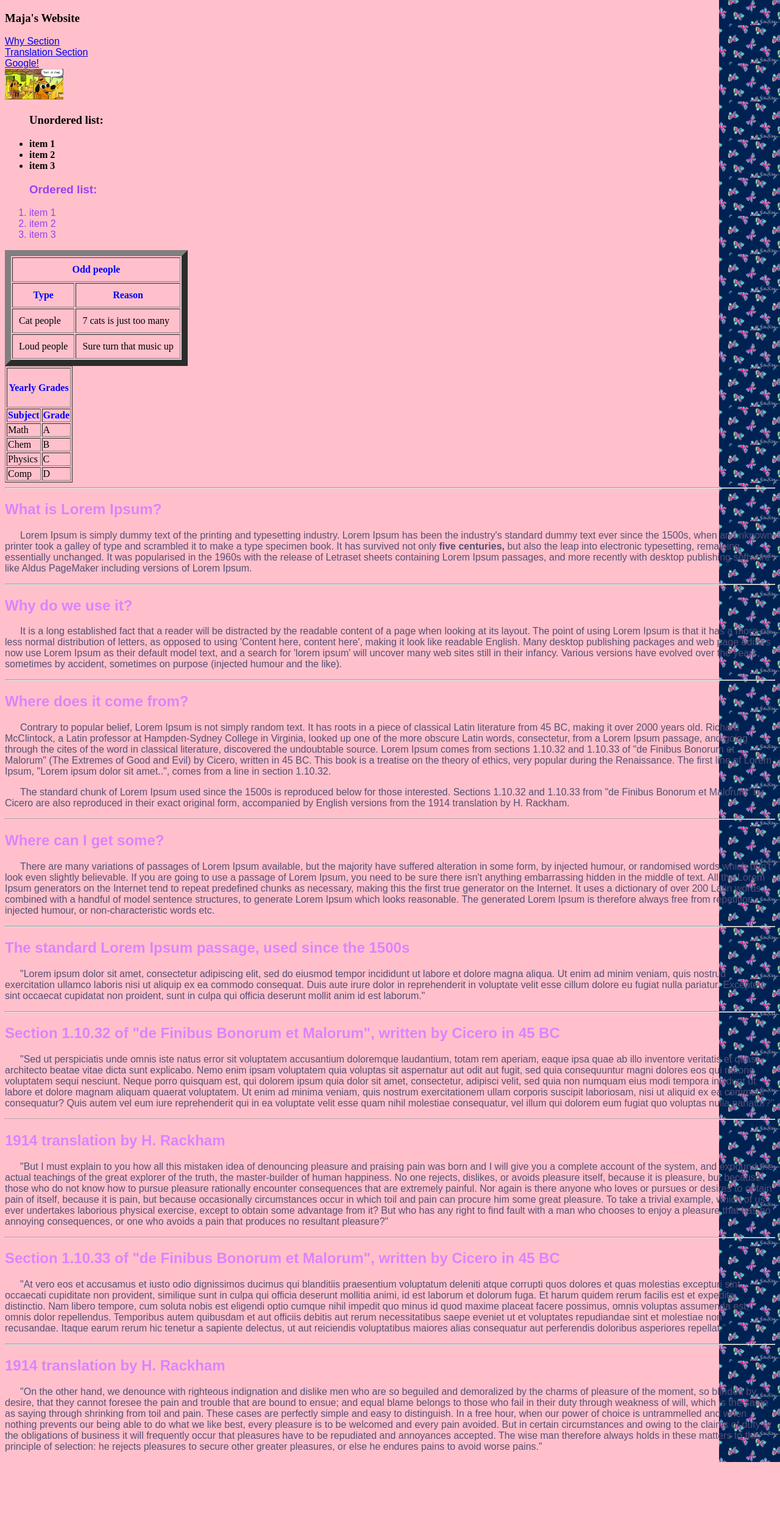
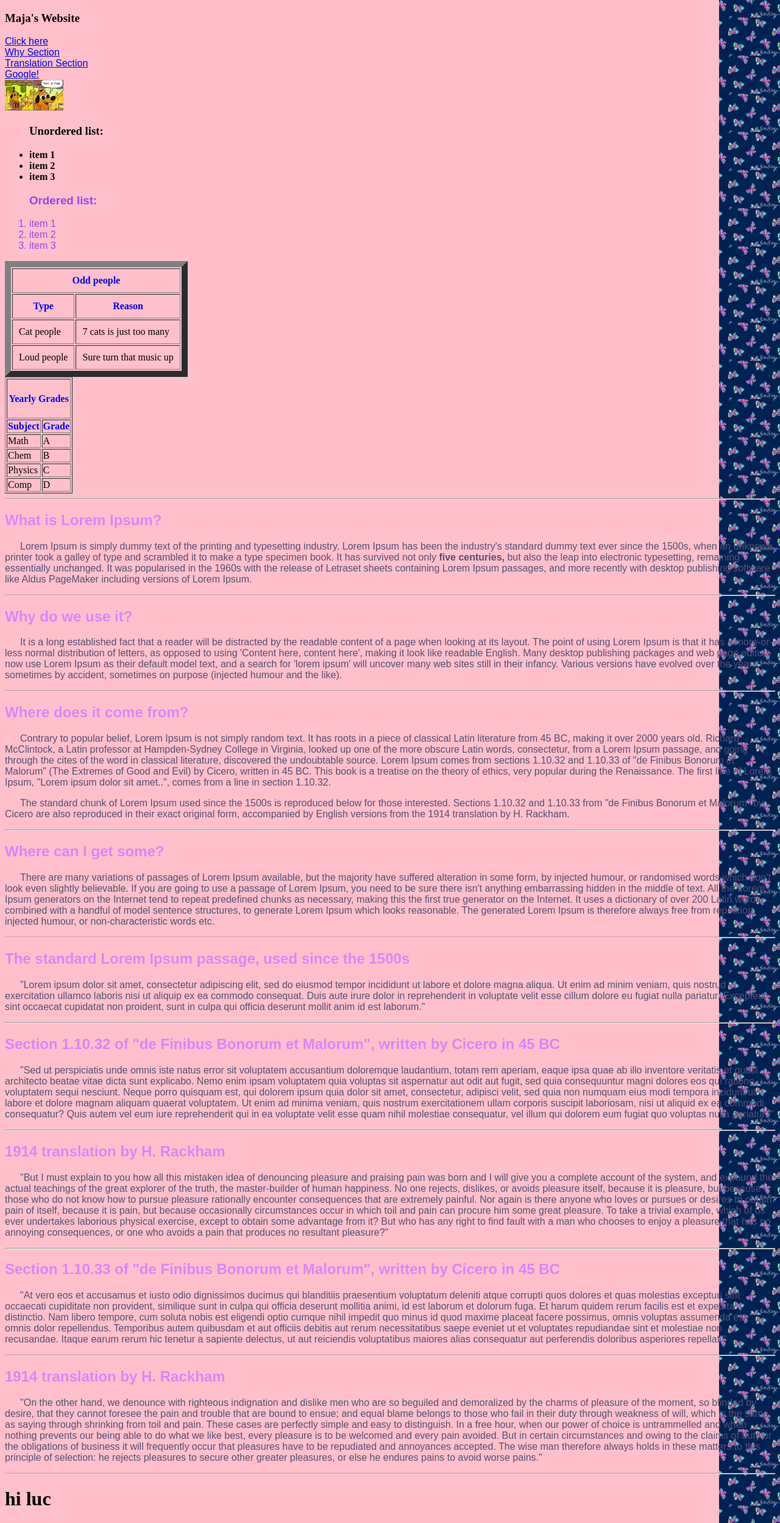
Before and after one commit to majamil16/xmajamil16.github.io, a plain HTML site: page index.html in a window 1280 px wide. Shown: the whole page at 61% size. Before the commit the page ends 2397 px from the top, so only its background shows below. Drawn offline with Linux system fonts and the light colour scheme.

Commit message:
Initial commit

```diff
--- a/index.html
+++ b/index.html
@@ -41,6 +41,8 @@
  	<h3>Maja's Website</h3>
 
 
+
+	<a href="#luc">Click here</a><br/>
 	<a href="#why">Why Section</a><br/>
 	<a href="#translation">Translation Section</a> <br />
 <!--	<a href="mailto: majam1616@gmail.com"> Email!</a><br />  looks ugly-->
@@ -166,6 +168,11 @@
 	<h2>1914 translation by H. Rackham</h2>
 	<p>"On the other hand, we denounce with righteous indignation and dislike men who are so beguiled and demoralized by the charms of pleasure of the moment, so blinded by desire, that they cannot foresee the pain and trouble that are bound to ensue; and equal blame belongs to those who fail in their duty through weakness of will, which is the same as saying through shrinking from toil and pain. These cases are perfectly simple and easy to distinguish. In a free hour, when our power of choice is untrammelled and when nothing prevents our being able to do what we like best, every pleasure is to be welcomed and every pain avoided. But in certain circumstances and owing to the claims of duty or the obligations of business it will frequently occur that pleasures have to be repudiated and annoyances accepted. The wise man therefore always holds in these matters to this principle of selection: he rejects pleasures to secure other greater pleasures, or else he endures pains to avoid worse pains."</p>
 
+	<hr ?>
+	<a name = "luc"></a>
+	<h1> hi luc </h1>
+
+
  </body>
 
 </html>
```
